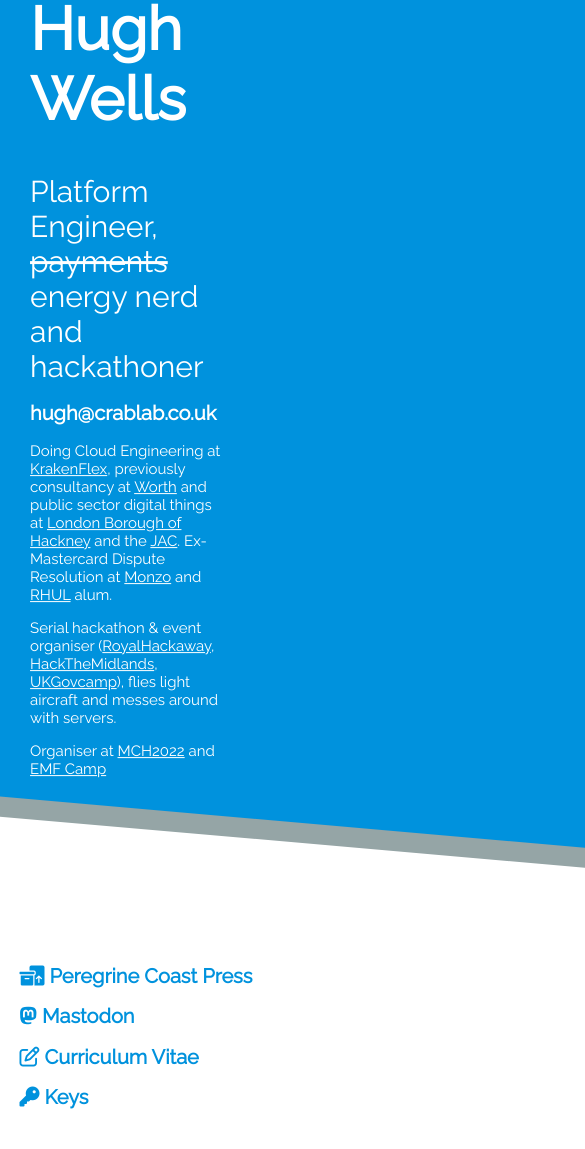
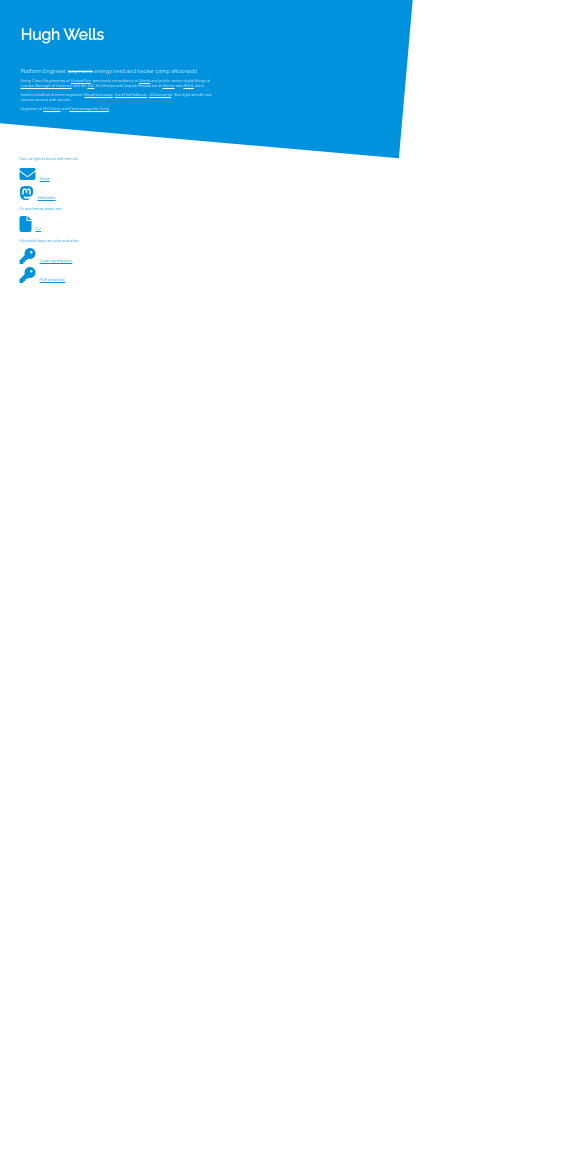
Before and after one commit to crablab/website, a plain HTML site: page index.html in a window 390 px wide. Shown: the top 1149 px of the page, 585 px wide, since content can reach past the window. After the commit the page ends 844 px from the top, so only its background shows below. Drawn offline with Linux system fonts and the light colour scheme.

Commit message:
Periodic update and slight refresh
- Trying to make it slightly more responsive and scaleable
- Improve links
- Update CV
- Add email public key
- Update text

```diff
--- a/css/style.css
+++ b/css/style.css
@@ -1,13 +1,13 @@
 @import url(https://fonts.googleapis.com/css?family=Raleway);
 .back_dv{
-    position: relative;
+    /* position: relative; */
     background: #0092DD;
     padding: 5vw;
     color: white;
     -webkit-transform: rotate(5deg);
-    margin-top: -100px;
-    margin-left: -100px;
-    margin-right: -5000px;
+    margin-top: -25vw;
+    margin-left: -5vw;
+    margin-right: -5vw;
   background-size: cover;
   background-position: center center;
   overflow: hidden;
@@ -28,20 +28,26 @@
 }
 
 h1{
-    font-size: 60px;
+    font-size: 4vw;
 }
 h2{
-    font-size: 20px;
+    font-size: 1.7vw;
 }
+h3{
+    font-size: 1.3vw;
+}
+
 h1 a,
-h2 a{
+h2 a,
+h3 a{
     text-decoration: none !important;
 }
 sub{
-    font-size: 30px;
+    font-size: 1.4vw;
 }
+a,
 p{
-    font-size: 15px;
+    font-size: 1vw;
 }
 .back_dv a{
     margin-top: 0px;
@@ -52,11 +58,11 @@
 }
 
 .inner{
-    padding-top: 250px;
+    padding-top: 25vw;
     -webkit-transform: rotate(-5deg);
     max-width: 50vw;
-    margin-left: 100px;
-    padding-right: 100px;
+    margin-left: 5vw;
+    padding-right: 5vw;
 }
 .inverse{
     color: #0092DD;
@@ -79,3 +85,8 @@
 #r1{
     padding-left: 0px;
 }
+ul,
+li{
+    list-style-type: none;
+    padding-left: 0vw;
+}
--- a/index.html
+++ b/index.html
@@ -10,25 +10,33 @@
     <div class="back_dv">
         <div class="inner">
             <h1>Hugh Wells</h1>
-            <sub>Platform Engineer, <s>payments</s> energy nerd and hackathoner</sub>
-            <h2><a href="mailto:hugh@crablab.co.uk">hugh@crablab.co.uk</a></h2>
+            <sub>Platform Engineer, <s>payments</s> energy nerd and hacker camp aficionado</sub>
+            <!-- <h2><a href="mailto:hugh@crablab.co.uk">hugh@crablab.co.uk</a></h2> -->
 
             <p>Doing Cloud Engineering at <a href="https://krakenflex.com">KrakenFlex</a>, previously consultancy at <a href="https://worth.systems">Worth</a> and public sector digital things at <a href="https://hackney.gov.uk">London Borough of Hackney</a> and the <a href="https://judicialappointments.gov.uk">JAC</a>. Ex-Mastercard Dispute Resolution at <a href="https://monzo.com">Monzo</a> and <a href="https://rhul.ac.uk">RHUL</a> alum.</p>
 
             <p>Serial hackathon & event organiser (<a href="https://royalhackaway.com">RoyalHackaway</a>, <a href="https://hackthemidlands.com">HackTheMidlands</a>, <a href="https://ukgovcamp.com">UKGovcamp</a>), flies light aircraft and messes around with servers.</p>
 
-            <p>Organiser at <a href="https://mch2022.org">MCH2022</a> and <a href="https://www.emfcamp.org/">EMF Camp</a></p>
+            <p>Organiser at <a href="https://mch2022.org">MCH2022</a> and <a href="https://www.emfcamp.org/">Electromagnetic Field</a></p>
         </div>
     </div>
 
-    <div class="back_dv grey">
-    </div>
+    <div class="inverse">
+        <ul>
+          <p>You can get in touch with me via:</p>
 
-    <div class="inverse">
-        <h2><i class="fas fa-boxes-packing"></i><a href="https://peregrinecoast.press"> Peregrine Coast Press</a></h2>
-        <h2><i class="fab fa-mastodon"></i><a rel="me" href="https://social.crablab.uk/@hugh"> Mastodon</a></h2>
-        <h2><i class="far fa-edit"></i><a href="cv.pdf"> Curriculum Vitae</a></h2>
-        <h2><i class="fas fa-key"></i><a href="https://github.com/crablab.keys"> Keys</a></h2>
+          <li><i class="fas fa-envelope"></i> <a rel="me" href="mailto:hugh@crablab.co.uk">Email</a></li>
+          <li><i class="fab fa-mastodon"></i> <a rel="me" href="https://social.crablab.uk/@hugh">Mastodon</a></li>
+
+          <p>Or read more about me:</p>
+
+          <li><i class="fas fa-file"></i> <a href="cv.pdf">CV</a></li>
+
+          <p>My public keys are also available:</p>
+
+          <li><i class="fas fa-key"></i> <a href="https://github.com/crablab.keys"> Code signing keys</a></li>
+          <li><i class="fas fa-key"></i> <a href="email_pgp.asc"> PGP email key</a></li>
+        </ul>
     </div>
   </body>
 </html>
```
Also changed, not shown: 2 other files.
